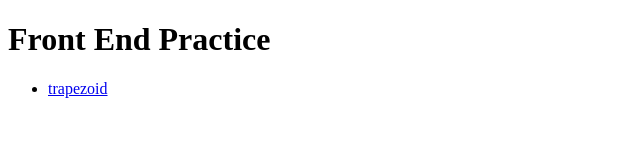
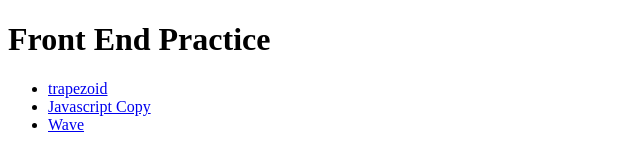
Before and after one commit to erealmsoft/practice, a plain HTML site: page index.html in a window 1280 px wide. Shown: the whole page, without its empty margins (0-640 px from the left). Drawn offline with Linux system fonts and the light colour scheme.

Commit message:
update index link

```diff
--- a/index.html
+++ b/index.html
@@ -11,6 +11,8 @@
     <h1>Front End Practice</h1>
     <ul>
         <li><a href="./trapezoid/index.html">trapezoid</a></li>
+        <li><a href="./js-copy/index.html">Javascript Copy</a></li>
+        <li><a href="./wave/index.html">Wave</a></li>
     </ul>
 </body>
 
```
